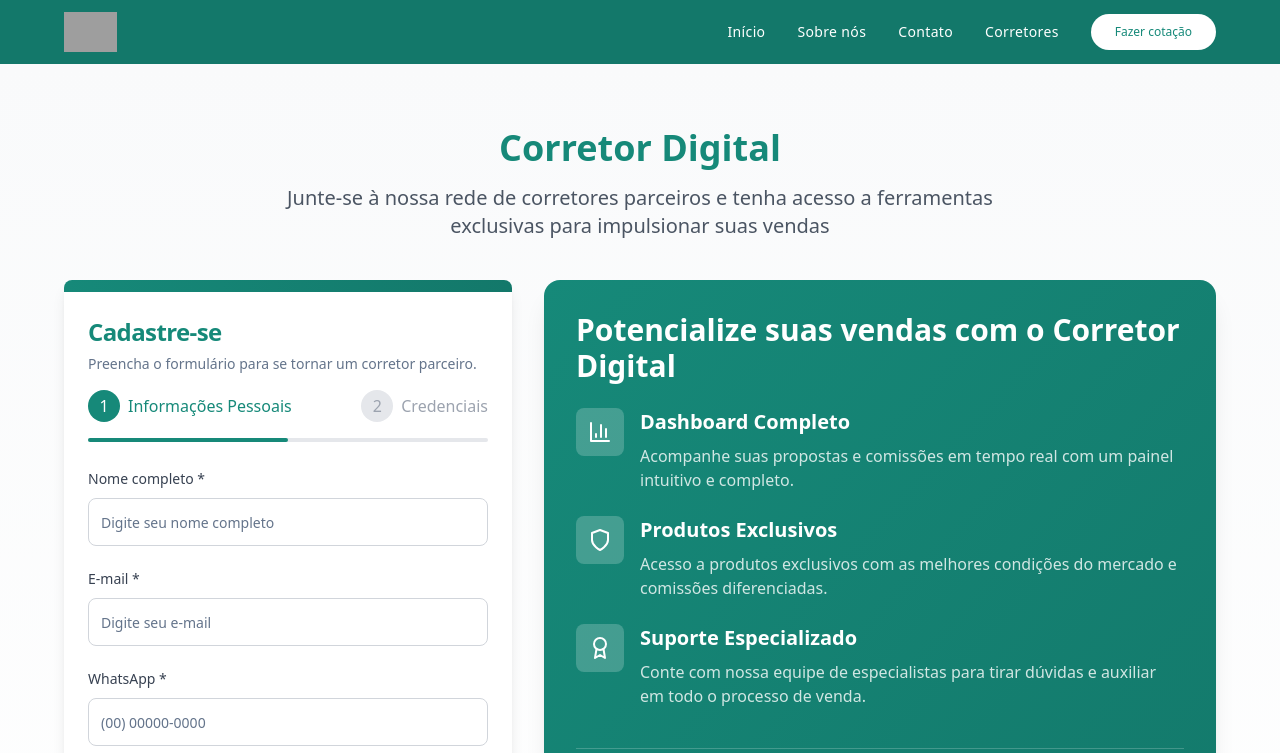
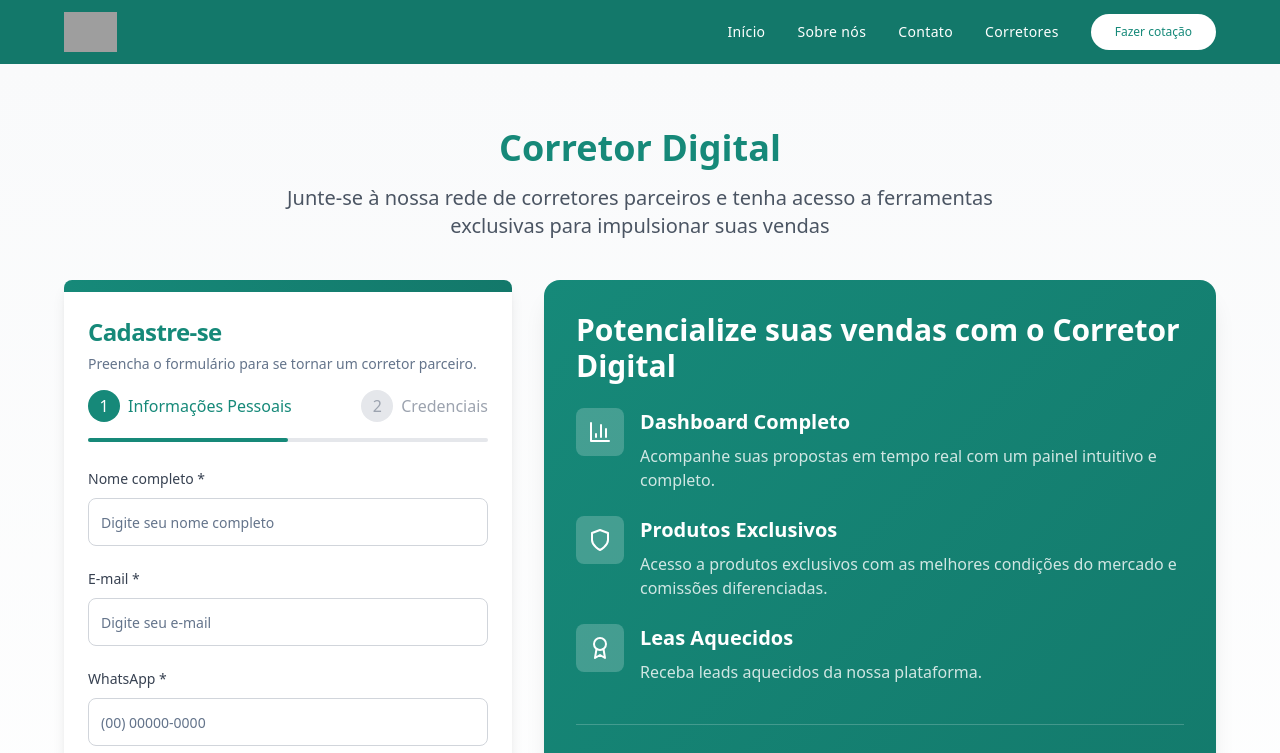
Before and after one commit to matheusgmdr7/contratandoplanos, a Next.js app: page /corretores in a window 1280 px wide. Shown: the top 753 px of the page. Built offline with nearby package versions, Linux system fonts and the light colour scheme; no server answers; the database is empty; grey boxes are pictures that could not be loaded.

Commit message:
Update page.tsx

```diff
--- a/app/corretores/page.tsx
+++ b/app/corretores/page.tsx
@@ -558,7 +558,7 @@ export default function CorretoresPage() {
                       <div>
                         <h3 className="text-xl font-semibold mb-2">Dashboard Completo</h3>
                         <p className="text-white/80">
-                          Acompanhe suas propostas e comissões em tempo real com um painel intuitivo e completo.
+                          Acompanhe suas propostas em tempo real com um painel intuitivo e completo.
                         </p>
                       </div>
                     </div>
@@ -580,10 +580,9 @@ export default function CorretoresPage() {
                         <Award className="h-6 w-6" />
                       </div>
                       <div>
-                        <h3 className="text-xl font-semibold mb-2">Suporte Especializado</h3>
+                        <h3 className="text-xl font-semibold mb-2">Leas Aquecidos</h3>
                         <p className="text-white/80">
-                          Conte com nossa equipe de especialistas para tirar dúvidas e auxiliar em todo o processo de
-                          venda.
+                          Receba leads aquecidos da nossa plataforma.
                         </p>
                       </div>
                     </div>
```
